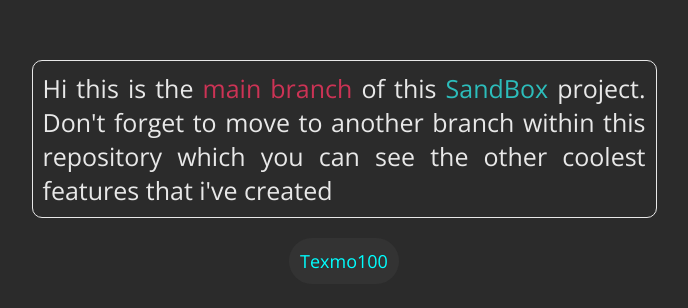
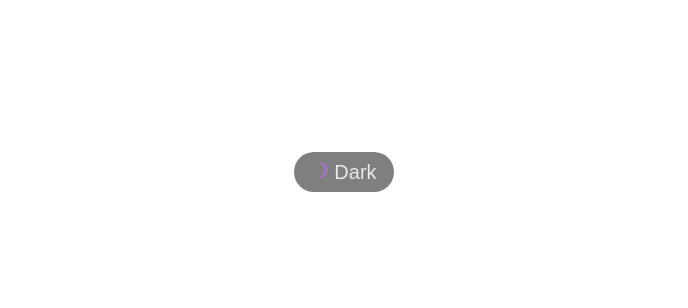
Before and after one commit to Texmo100/SandBox, a React (Create React App) app: page / in a window 1280 px wide. Shown: the part 228-536 px from the top of the page, without its empty margins (296-984 px from the left). Built offline with nearby package versions, Linux system fonts and the light colour scheme.

Commit message:
ThemeChanger completed beta 1.0 version

```diff
--- a/src/App.css
+++ b/src/App.css
@@ -1,46 +1,54 @@
-#root{
-    --main-color: aqua;
-    --black-y-1: #2b2b2b;
-    --black-y-2: #333333;
-    --white-y-1: #e8e8e8;
-
-}
-p{
-    margin: 0;
-    padding: 0;
-}
+/* ---- Rest of CSS Rules ----*/
 .wrapper{
     height: 100vh;
-    background-color: var(--black-y-1);
-    color: var(--white-y-1);
     display: flex;
-    flex-direction: column;
     justify-content: center;
     align-items: center;
-    padding: 1.5rem;
 }
-.message{
-    display: inline-block;
-    width: 50%;
-    text-align: justify;
-    font-size: 2.5rem;
-    padding: 1rem;
-    border: 1px solid var(--white-y-1);
-    border-radius: 1rem;
+.dark-mode{
+    background-color: #2b2b2b;
+    color: #e8e8e8;
+    transition: background-color 0.25s ease-in-out;
+}
+.light-mode {
+    background-color: #ffffff;
+    color: #2b2b2b;
+    transition: background-color 0.25s ease-in-out;
+}
+.toggle-button {
+    display: flex;
+    justify-content: center;
+    align-items: center;
+    background-color: rgba(0, 0, 0, 0.5);
+    width: 10rem;
+    height: 4rem;
+    border: none;
+    border-radius: 10rem;
+    font-size: 2rem;
+    color: #e8e8e8;
+    transition: all 300ms ease;
+}
+.toggle-button:hover{
+    cursor: pointer;
+    background-color: rgba(0, 0, 0, 0.4);
+}
+.theme-icon{
+    margin-bottom: 4px;
+    margin-right: 0.5rem;
 }
 @media screen and (max-width: 768px){
-    .message{
-        width: 95%;
+    .toggle-button{
+        position: fixed;
+        bottom: 10%;
+        right: 10%;
+        width: 4rem;
+        height: 10rem;
+        font-size: 2.5rem;
+    }
+    .theme-icon{
+        margin: 0;
+    }
+    .theme-text{
+        display: none;
     }
 }
-.y-user{
-    display: inline-block;
-    background-color: var(--black-y-2);
-    padding: 1rem;
-    border: 1px solid transparent;
-    border-radius: 10rem;
-    margin-top: 2rem;
-    font-size: 1.8rem;
-    color: var(--main-color);
-    font-weight: 300;
-}
--- a/src/App.js
+++ b/src/App.js
@@ -1,22 +1,15 @@
-import React, { Component } from "react"
+import React, { useState } from "react"
+import ThemeChanger from './Components/ThemeChanger'
 import './App.css'
 
-class App extends Component {
-  render() {
-    const mainBranchColor = "#cc3355"
-    const projectColor = "#2cbdbb"
-    return (
-      <div className="wrapper">
-        <p className="message">
-          Hi this is the <span style={{color: mainBranchColor}}>main branch</span> of this <span style={{color: projectColor}}>SandBox</span> project.
-          Don't forget to move to another branch within this
-          repository which you can see the other coolest features that i've created
-        </p>
+const App = () => {
+  const [darkMode, setDarkMode] = useState(false)
 
-        <p className="y-user">Texmo100</p>
-      </div>
-    )
-  }
+  return (
+    <div className={darkMode ? "wrapper dark-mode" : "wrapper light-mode"}>
+      <ThemeChanger darkMode={darkMode} setDarkMode={setDarkMode}/>
+    </div>
+  )
 }
 
 export default App
--- /dev/null
+++ b/src/Components/ThemeChanger.js
@@ -0,0 +1,19 @@
+import React from 'react'
+
+const ThemeChanger = (props) => {
+    const {darkMode} = props
+    const {setDarkMode} = props
+
+    return (
+        <button className="toggle-button" onClick={() => setDarkMode(!darkMode)}>
+            <span className="theme-icon" style={darkMode ? { color: "yellow" } : { color: "#c96dfd" }}>
+                {darkMode ? "☀" : "☽"}
+            </span>
+            <span className="theme-text">
+                {darkMode ? "Light" : "Dark"}
+            </span>
+        </button>
+    )
+}
+
+export default ThemeChanger
```
